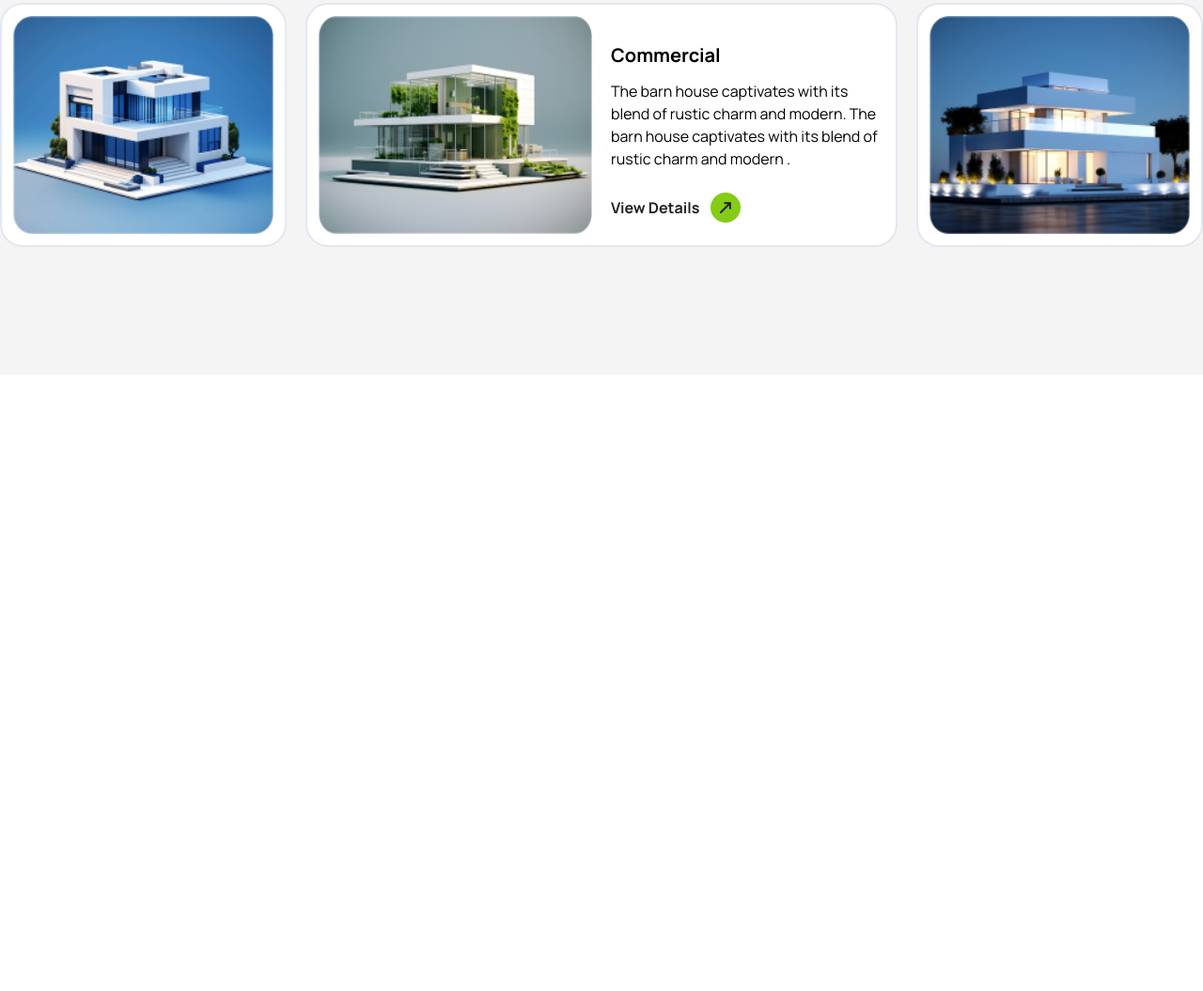
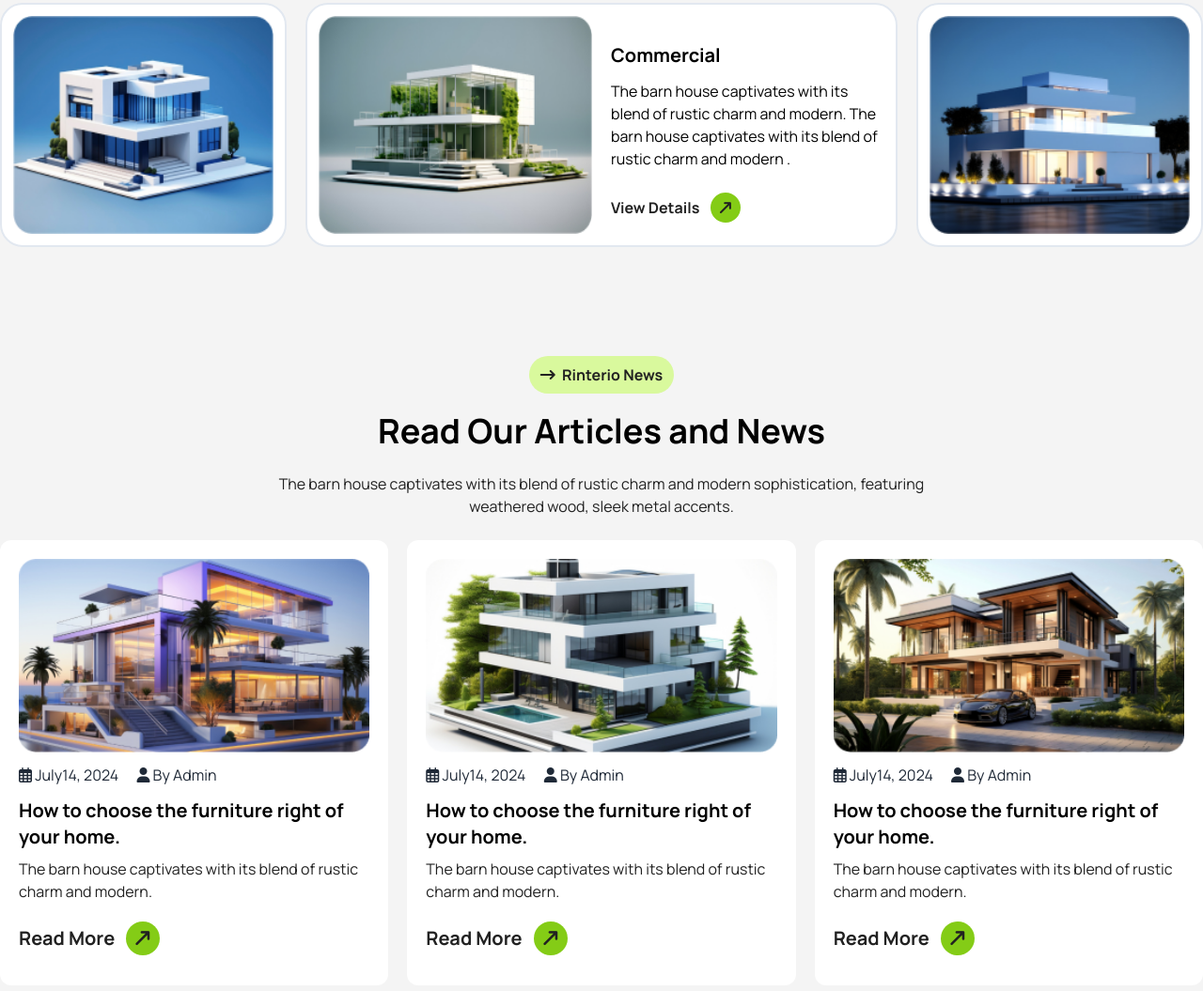
Before and after one commit to mostafiz72/Barn-House, a plain HTML site: page index.html in a window 1280 px wide. Shown: the part 2645-3700 px from the top of the page at 94% size. Before the commit the page ends 3044 px from the top, so only its background shows below. Drawn offline with nearby package versions, Linux system fonts and the light colour scheme.

Commit message:
Added the articles sections

```diff
--- a/index.html
+++ b/index.html
@@ -211,6 +211,64 @@
             </div>
        </div>
 
+       <!-- Articles section start here -->
+       <!-- Articles section start here -->
+
+       <div class=" w-11/12 mx-auto md:container">
+            <div class="py-5 text-center">
+                <button class=" bg-lime-200 px-3 py-2 text-[#212121] font-bold rounded-full"><i class="fa-solid fa-arrow-right-long mr-1"></i> Rinterio News</button>
+            </div>
+
+            <h1 class=" text-3xl md:text-4xl text-center w-11/12 mx-auto font-bold leading-tight md:w-4/5 lg:w-3/5 text-black">Read Our Articles and News</h1>
+            <p class=" text-md text-center lg:w-3/5 mx-auto py-6 text-[#212121]">The barn house captivates with its blend of rustic charm and modern
+            sophistication, featuring weathered wood, sleek metal accents.</p>
+
+            <div class=" md:grid grid-cols-3 gap-5">
+                <div class=" bg-white rounded-xl p-5">
+                    <img class=" w-full" src="Images/article1.png" alt="image">
+                    <div class=" py-3">
+                        <span class=" text-md mr-4"><i class="fa-regular fa-calendar-days"></i> July14, 2024</span>
+                        <span><i class="fa-solid fa-user"></i> By Admin</span>
+                    </div>
+                    <h2 class=" text-xl text-black font-bold">How to choose the furniture right  of your home.</h2>
+                    <p class=" text-[#212121] my-2">The barn house captivates with its blend of rustic charm and modern.</p>
+                    <div class="py-3">
+                        <button class=" text-[#212121] font-bold rounded-full text-xl">Read More <i class="fa-solid fa-arrow-right-long bg-lime-500 p-2 text-[#212121] -rotate-45 rounded-full ml-2"></i></button>
+                    </div>
+                </div>
+
+                <!-- 2nd div -->
+
+                <div class=" bg-white rounded-xl p-5 my-8 md:my-0">
+                    <img class=" w-full" src="Images/article2.png" alt="image">
+                    <div class=" py-3">
+                        <span class=" text-md mr-4"><i class="fa-regular fa-calendar-days"></i> July14, 2024</span>
+                        <span><i class="fa-solid fa-user"></i> By Admin</span>
+                    </div>
+                    <h2 class=" text-xl text-black font-bold">How to choose the furniture right  of your home.</h2>
+                    <p class=" text-[#212121] my-2">The barn house captivates with its blend of rustic charm and modern.</p>
+                    <div class="py-3">
+                        <button class=" text-[#212121] font-bold rounded-full text-xl">Read More <i class="fa-solid fa-arrow-right-long bg-lime-500 p-2 text-[#212121] -rotate-45 rounded-full ml-2"></i></button>
+                    </div>
+                </div>
+
+                <!-- 3rd div -->
+
+                <div class=" bg-white rounded-xl p-5">
+                    <img class=" w-full" src="Images/article3.png" alt="image">
+                    <div class=" py-3">
+                        <span class=" text-md mr-4"><i class="fa-regular fa-calendar-days"></i> July14, 2024</span>
+                        <span><i class="fa-solid fa-user"></i> By Admin</span>
+                    </div>
+                    <h2 class=" text-xl text-black font-bold">How to choose the furniture right  of your home.</h2>
+                    <p class=" text-[#212121] my-2">The barn house captivates with its blend of rustic charm and modern.</p>
+                    <div class="py-3">
+                        <button class=" text-[#212121] font-bold rounded-full text-xl">Read More <i class="fa-solid fa-arrow-right-long bg-lime-500 p-2 text-[#212121] -rotate-45 rounded-full ml-2"></i></button>
+                    </div>
+                </div>
+            </div>
+       </div>
+
 
 
     </main>
```
